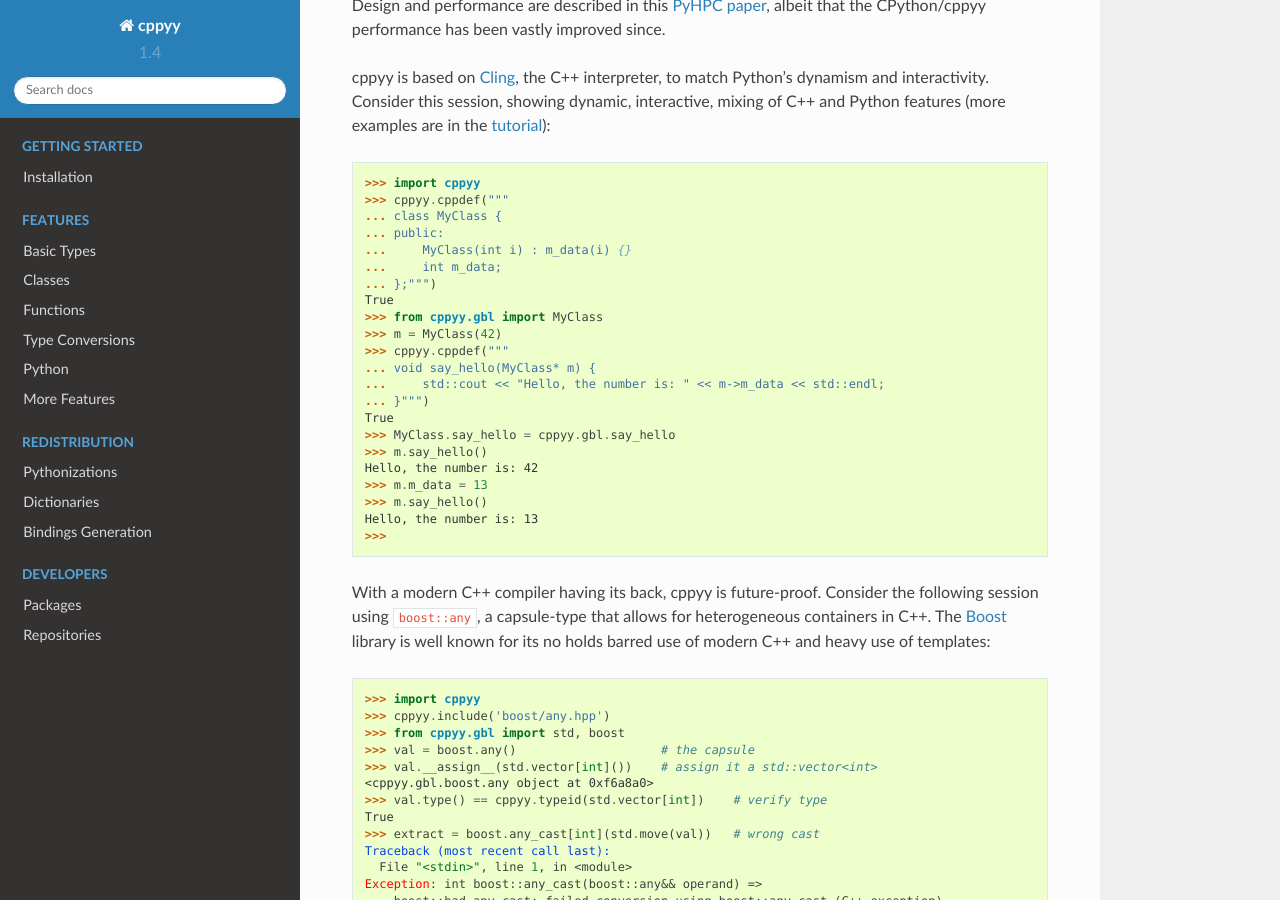
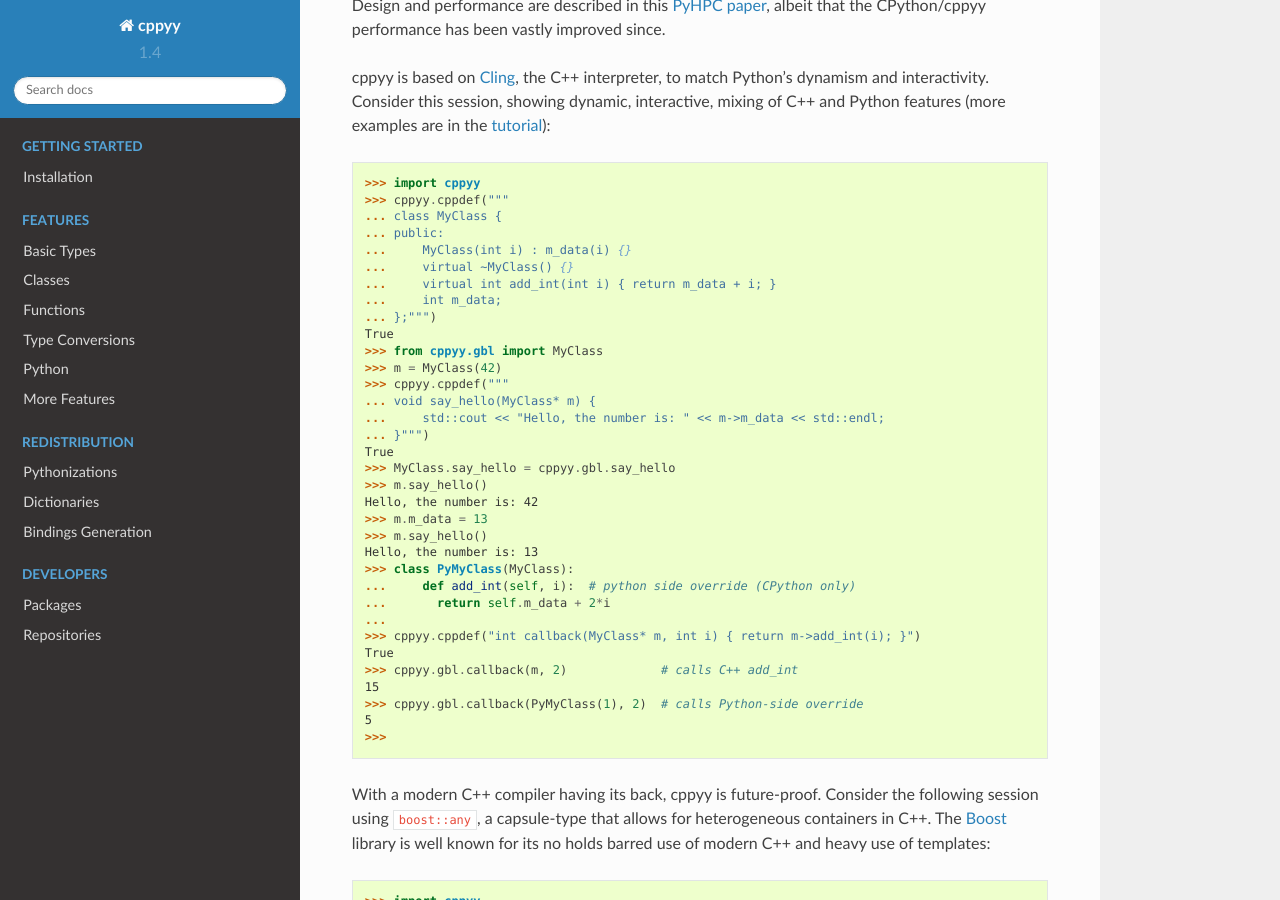
Before and after one commit to wlav/cppyy, a Sphinx documentation site: the page built from doc/source/index.rst, in a window 1280 px wide and 900 px high, scrolled down 214 px. Built offline with Sphinx 7.4.7 and the Read the Docs theme 2.0.0, drawn with Linux system fonts in a browser that asks for light colours.

Commit message:
add cross-inheritence example to main page

```diff
--- a/doc/source/index.rst
+++ b/doc/source/index.rst
@@ -24,6 +24,8 @@
    ... class MyClass {
    ... public:
    ...     MyClass(int i) : m_data(i) {}
+   ...     virtual ~MyClass() {}
+   ...     virtual int add_int(int i) { return m_data + i; }
    ...     int m_data;
    ... };""")
    True
@@ -40,6 +42,16 @@
    >>> m.m_data = 13
    >>> m.say_hello()
    Hello, the number is: 13
+   >>> class PyMyClass(MyClass):
+   ...     def add_int(self, i):  # python side override (CPython only)
+   ...       return self.m_data + 2*i
+   ...
+   >>> cppyy.cppdef("int callback(MyClass* m, int i) { return m->add_int(i); }")
+   True
+   >>> cppyy.gbl.callback(m, 2)             # calls C++ add_int
+   15
+   >>> cppyy.gbl.callback(PyMyClass(1), 2)  # calls Python-side override
+   5
    >>>
 
 With a modern C++ compiler having its back, cppyy is future-proof.
```
